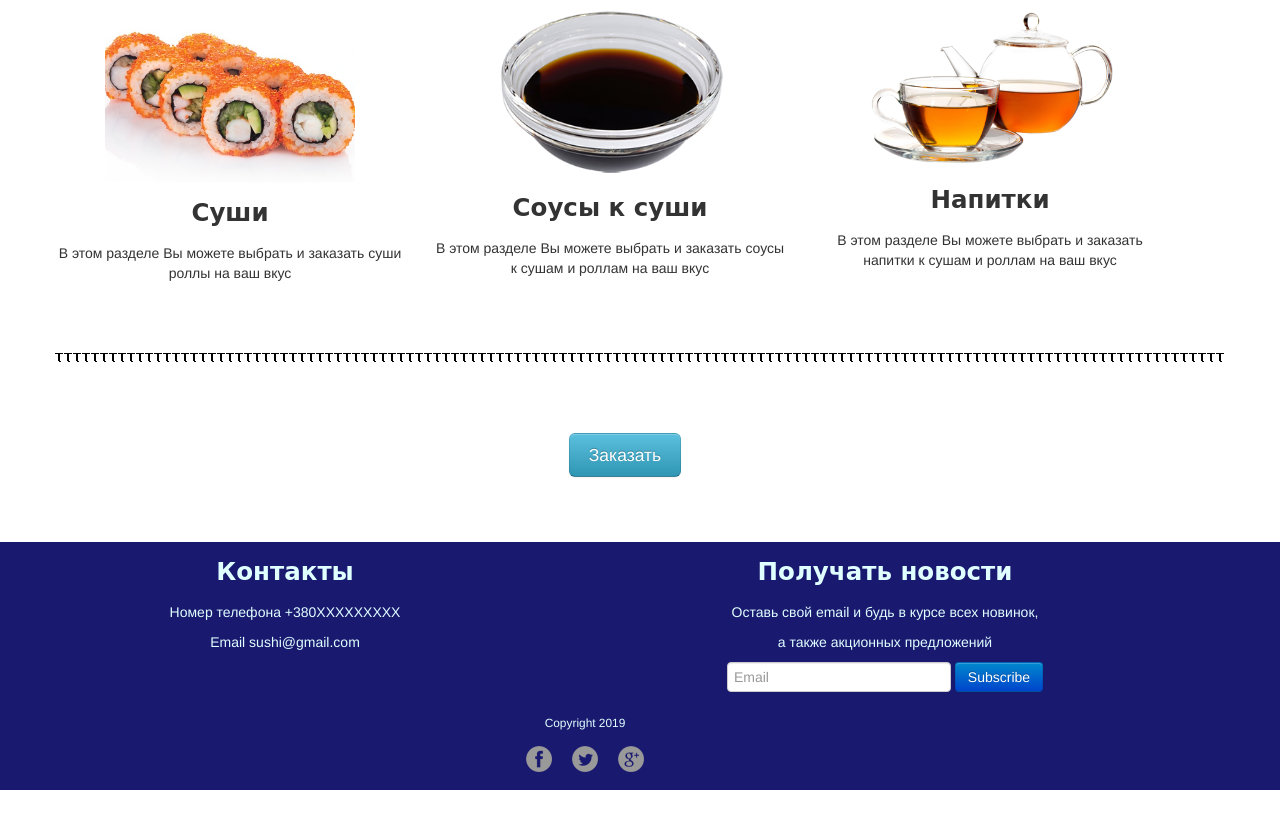
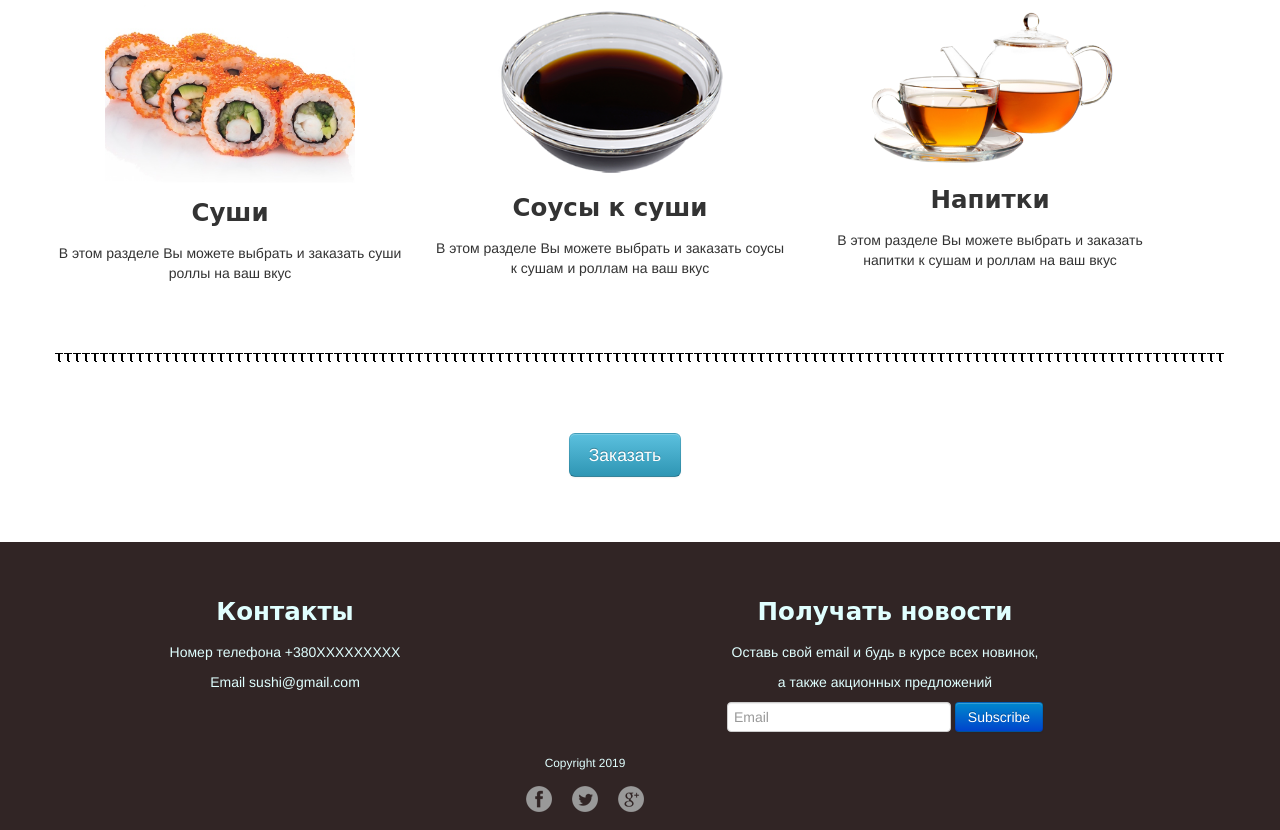
Before and after one commit to newksyuha/Sushi-from-Ksushi, a plain HTML site: page index.html in a window 1280 px wide. Shown: the part 2062-2892 px from the top of the page. Before the commit the page ends 2852 px from the top, so only its background shows below. Drawn offline with nearby package versions, Linux system fonts and the light colour scheme; a web font is replaced by a local one.

Commit message:
Add files via upload

```diff
--- a/css/style.css
+++ b/css/style.css
@@ -21,6 +21,7 @@ h1 {
     width: 100%;
 }
 
+
 /* Navigation Style */
 
 .navbar .brand {
@@ -28,11 +29,12 @@ h1 {
     font-size: 36px;
 }
 
+
 /* Caorusel Style*/
+
 .carousel img {
     width: 100%;
     height: 550px;
-
 }
 
 .carousel-caption {
@@ -53,6 +55,7 @@ h1 {
 
 
 /* Page Style*/
+
 #heading,
 #menu,
 #order,
@@ -79,10 +82,13 @@ h1 {
     min-height: 150px;
 }
 
+
 /* Footer style */
+
 footer {
-    background-color: #191970;
+    background-color: rgb(49, 37, 37);
     color: #E0FFFF;
+    padding-top: 40px;
 }
 
 footer .span6 {
@@ -109,7 +115,6 @@ footer .span12 {
     background-position: 0px -32px;
 }
 
-
 #social li a.twitter-icon {
     background-position: -32px 0px;
 }
```
